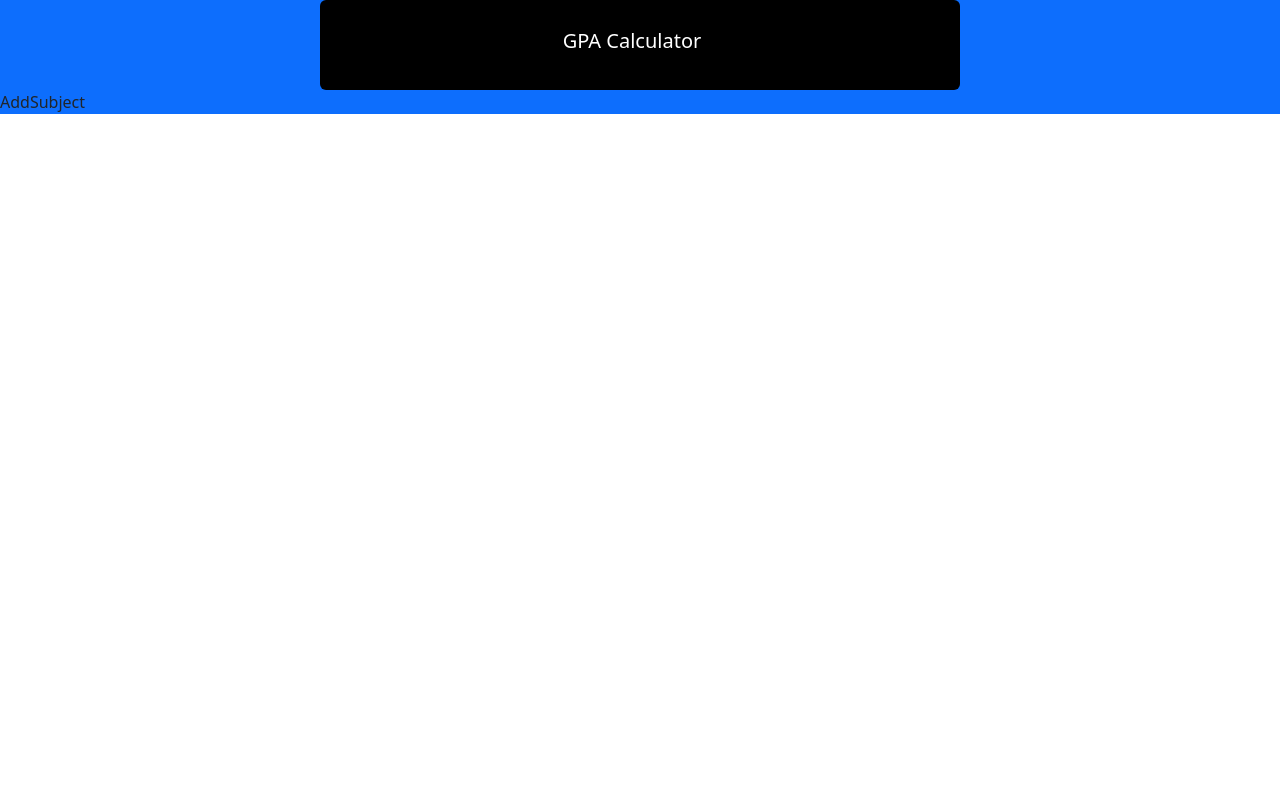
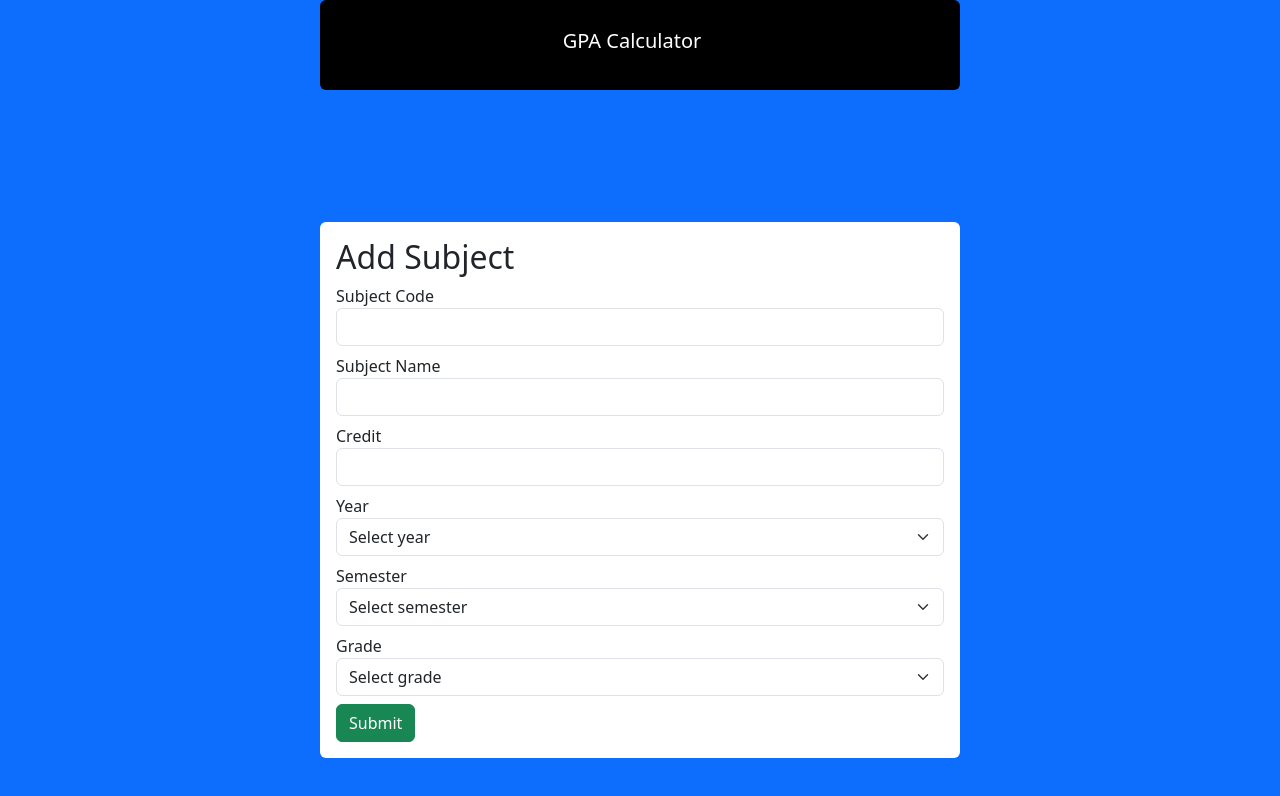
Before and after one commit to tkdeshan/GPA_Calculator_Web_App, a React (Create React App) app in the folder frontend/: page /create in a window 1280 px wide. Shown: the top 796 px of the page. Built offline with nearby package versions, Linux system fonts and the light colour scheme.

Commit message:
Create add subject component

```diff
--- a/frontend/src/components/AddSubject.js
+++ b/frontend/src/components/AddSubject.js
@@ -1,9 +1,105 @@
-import React from 'react'
+import React, { useState } from 'react';
+import axios from 'axios';
+import { useNavigate } from 'react-router-dom';
 
 function AddSubject() {
+  const BaseURL = 'http://localhost:5000';
+  const [subCode, setSubCode] = useState();
+  const [subName, setSubName] = useState();
+  const [credit, setCredit] = useState();
+  const [year, setYear] = useState();
+  const [semester, setSemester] = useState();
+  const [grade, setGrade] = useState();
+  const navigate = useNavigate();
+
+  const Submit = (e) => {
+    e.preventDefault();
+    axios
+      .post(`${BaseURL}/api/sub`, {
+        subCode,
+        subName,
+        credit,
+        year,
+        semester,
+        grade,
+      })
+      .then((result) => {
+        console.log(result);
+        navigate('/');
+      })
+      .catch((err) => console.log(err));
+  };
+
   return (
-    <div>AddSubject</div>
-  )
+    <div className="d-flex vh-100 bg-primary justify-content-center align-items-center">
+      <div className="w-50 bg-white rounded p-3">
+        <form onSubmit={Submit}>
+          <h2>Add Subject</h2>
+          <div className="mb-2">
+            <label>Subject Code</label>
+            <input
+              type="text"
+              className="form-control"
+              onChange={(e) => setSubCode(e.target.value)}
+            />
+          </div>
+          <div className="mb-2">
+            <label>Subject Name</label>
+            <input
+              type="text"
+              className="form-control"
+              onChange={(e) => setSubName(e.target.value)}
+            />
+          </div>
+          <div className="mb-2">
+            <label>Credit</label>
+            <input
+              type="number"
+              className="form-control"
+              onChange={(e) => setCredit(e.target.value)}
+            />
+          </div>
+          <div className="mb-2">
+            <label>Year</label>
+            <select class="form-select" aria-label="Default select example" onChange={(e) => setYear(e.target.value)}>
+              <option selected>Select year</option>
+              <option value="1">One</option>
+              <option value="2">Two</option>
+              <option value="3">Three</option>
+              <option value="4">Four</option>
+            </select>
+          </div>
+          <div className="mb-2">
+            <label>Semester</label>
+            <select class="form-select" aria-label="Default select example" onChange={(e) => setSemester(e.target.value)}>
+              <option selected>Select semester</option>
+              <option value="1">One</option>
+              <option value="2">Two</option>
+            </select>
+          </div>
+          <div className="mb-2">
+            <label>Grade</label>
+            <select class="form-select" aria-label="Default select example" onChange={(e) => setGrade(e.target.value)}>
+              <option selected>Select grade</option>
+              <option value="A+">A+</option>
+              <option value="A">A</option>
+              <option value="A-">A-</option>
+              <option value="B+">B+</option>
+              <option value="B">B</option>
+              <option value="B-">B-</option>
+              <option value="C+">C+</option>
+              <option value="C">C</option>
+              <option value="C-">C-</option>
+              <option value="D+">D+</option>
+              <option value="D">D</option>
+              <option value="E">E</option>
+            </select>
+          </div>
+          <button className="btn btn-success">Submit</button>
+        </form>
+      </div>
+    </div>
+  );
 }
 
-export default AddSubject
+export default AddSubject;
```
